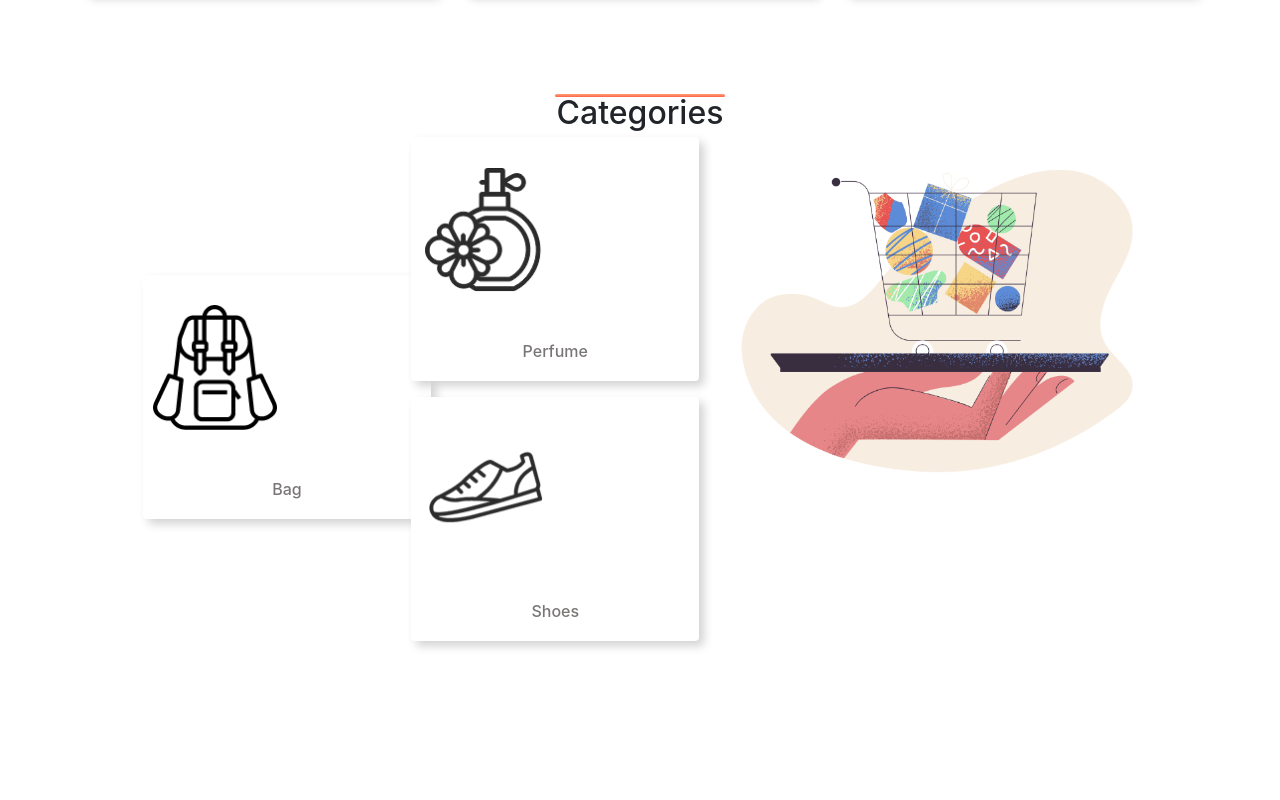
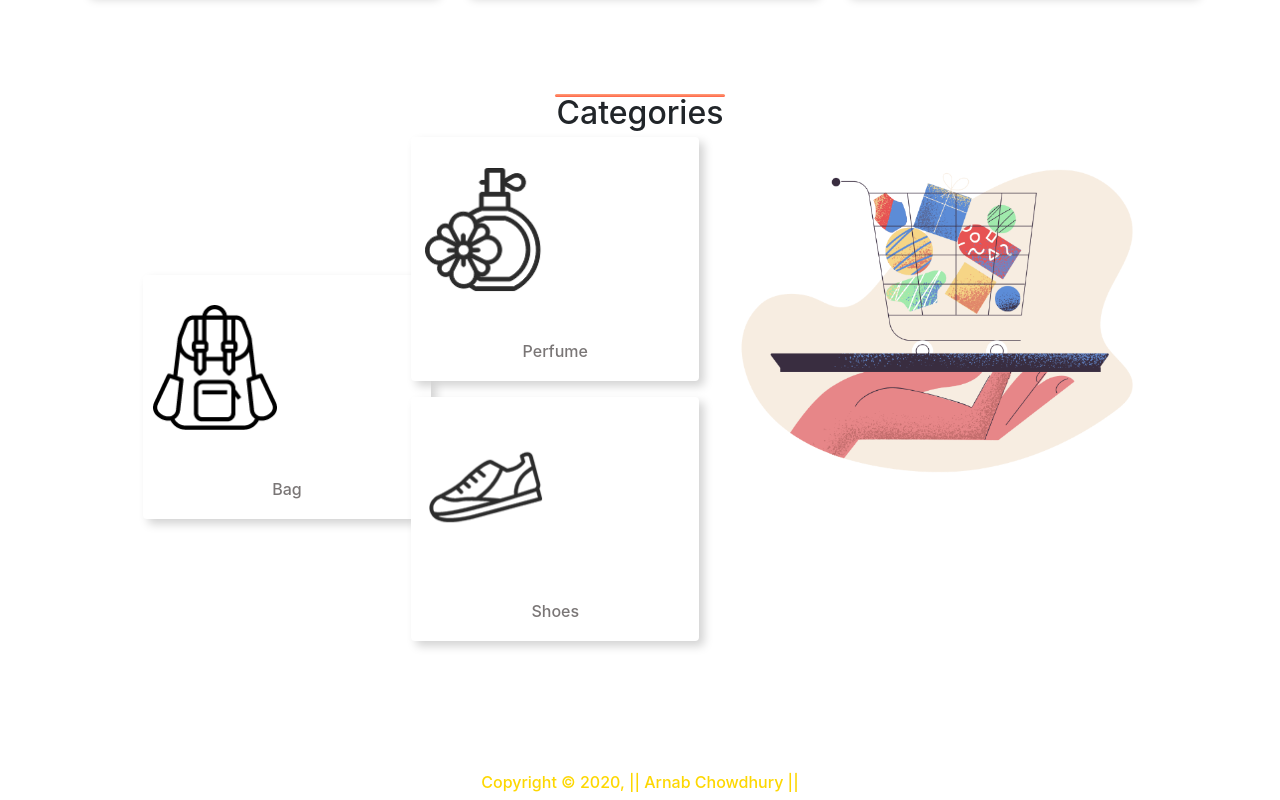
Before and after one commit to Arnabchy/ecommerce-site, a plain HTML site: page index.html in a window 1280 px wide. Shown: the part 1910-2710 px from the top of the page. Before the commit the page ends 2683 px from the top, so only its background shows below. Drawn offline with nearby package versions, Linux system fonts and the light colour scheme.

Commit message:
Update index.html

```diff
--- a/index.html
+++ b/index.html
@@ -212,6 +212,11 @@
 </div>
 </section>
 
+        <footer>
+        <div class="d-flex justify-content-center align-items-start">
+        <h6>Copyright &copy 2020, || Arnab Chowdhury || </h6>
+        </div>
+    </footer>
         <script src="https://code.jquery.com/jquery-3.5.1.slim.min.js" integrity="sha384-DfXdz2htPH0lsSSs5nCTpuj/zy4C+OGpamoFVy38MVBnE+IbbVYUew+OrCXaRkfj" crossorigin="anonymous"></script>
     <script src="https://cdn.jsdelivr.net/npm/popper.js@1.16.0/dist/umd/popper.min.js" integrity="sha384-Q6E9RHvbIyZFJoft+2mJbHaEWldlvI9IOYy5n3zV9zzTtmI3UksdQRVvoxMfooAo" crossorigin="anonymous"></script>
     <script src="https://stackpath.bootstrapcdn.com/bootstrap/4.5.0/js/bootstrap.min.js" integrity="sha384-OgVRvuATP1z7JjHLkuOU7Xw704+h835Lr+6QL9UvYjZE3Ipu6Tp75j7Bh/kR0JKI" crossorigin="anonymous"></script>
```
